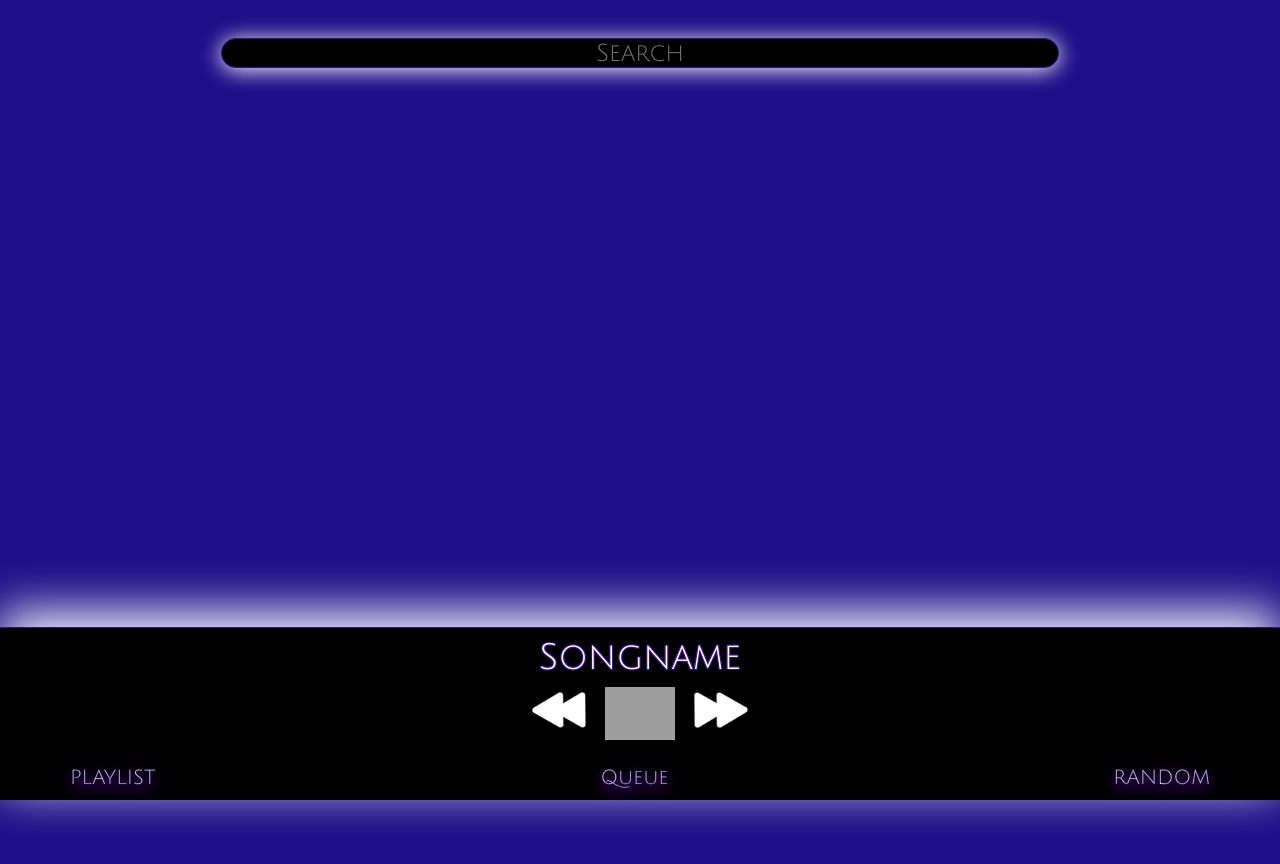
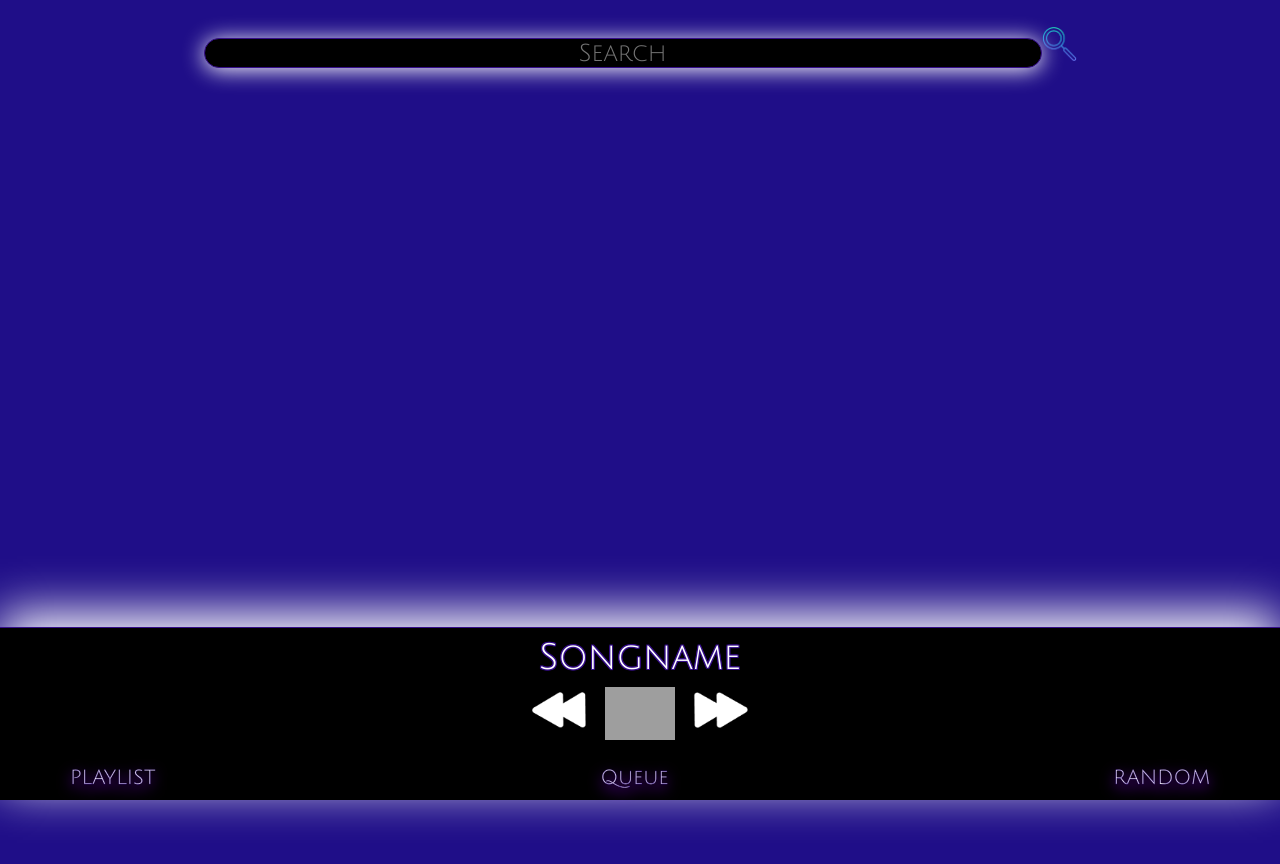
Before and after one commit to JuliaB-dotcom/Ljudio, a React (Vite) app in the folder ljudioReact/: page / in a window 1280 px wide. Shown: the top 864 px of the page. Built offline with nearby package versions, Linux system fonts and the light colour scheme; grey boxes are pictures that could not be loaded.

Commit message:
Code-along, added search button

```diff
--- a/ljudioReact/src/CSS/Search.css
+++ b/ljudioReact/src/CSS/Search.css
@@ -26,6 +26,14 @@
   text-align: center;
   color: #FFFFFF;
   border: 1px solid #350E88;
+}
+.childOne-1 button{
+  background:url('/src/image/searchbutton.png');
+  background-repeat: no-repeat;
+  background-size: 100%;
+  left: 20px;
+  width: 35px;
+  height: 35px;
 }
 
 
@@ -86,7 +94,7 @@
   text-align: center;
   border: 1px dotted #670994;
   color: white;
-  -webkit-text-stroke: 0.3px #670994;
+ -webkit-text-stroke: 0.3px #670994;
 }
 .backBtn{
   background: url("/src/image/backbutton.png");
@@ -103,3 +111,14 @@ border: 0;
 margin-top:-10%;
 margin-left:82%;
 }
+
+
+/* .searchBtn{
+  background-size: 100%;
+
+  border: 0;
+  padding: 0;
+  position: absolute;
+  left: 25%;
+  background-repeat: no-repeat;
+} */
--- a/ljudioReact/src/components/Search.jsx
+++ b/ljudioReact/src/components/Search.jsx
@@ -1,8 +1,10 @@
 import React from 'react'
+import { useState, useContext } from 'react'
 import '/src/CSS/Search.css'
 
 function Search() {
-
+  const [input, setInput] = useState('')
+  const [songs, setSongs] = useState()
   function showDiv() {
     let buttonsDiv = document.getElementsByClassName("childTwo-2");
     console.log(buttonsDiv[0].style);
@@ -14,13 +16,24 @@ function Search() {
     }
   }
 
+  async function searchSong() {
+    let response = await fetch('https://yt-music-api.herokuapp.com/api/yt/songs/' + input)
+    let result = await response.json()
+    console.log(result.content)
+    setSongs(result.content)
+  }
+
   return (
     <div className="parentOne">
       <meta name="viewport" content="width=device-width, initial-scale=1.0" />
 
       <div className="parentOne">
         <div className="childOne-1">
-          <input type="text" className="inputField" placeholder="Search" />
+          <input type="text" className="inputField" placeholder="Search" onChange={e => setInput(e.target.value)} />
+          <button className="searchBtn" onClick={searchSong}></button>
+          {songs && songs.map(song => (
+            <div key={song.videoId} onClick={() => songClick(song)}>{song.name}</div>
+          ))}
         </div>
         {/*
         <div className="parentTwo">
```
